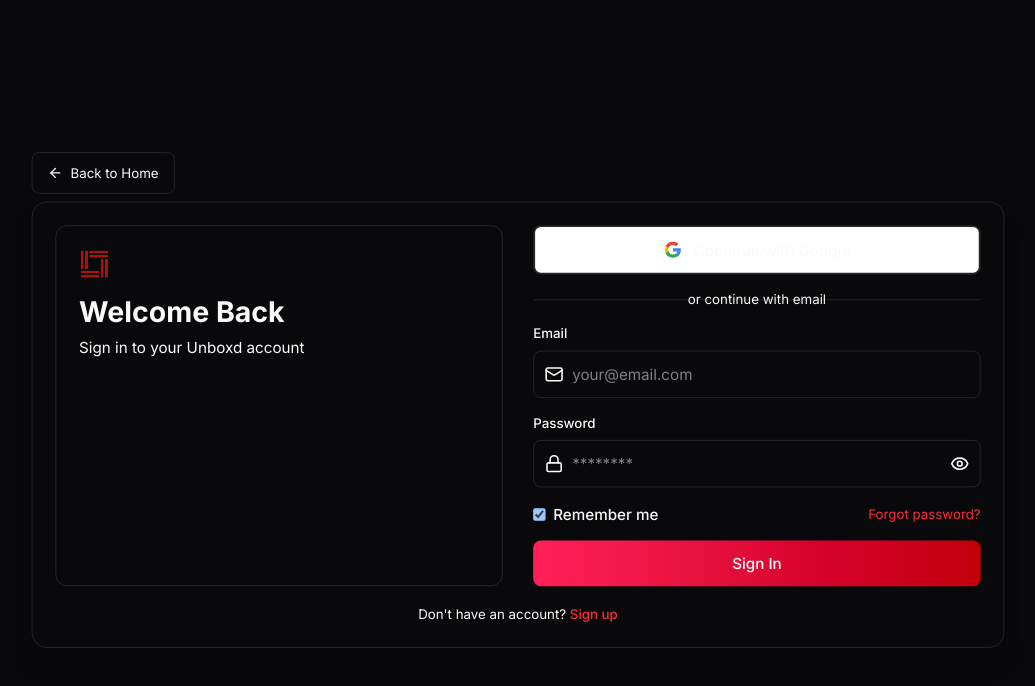
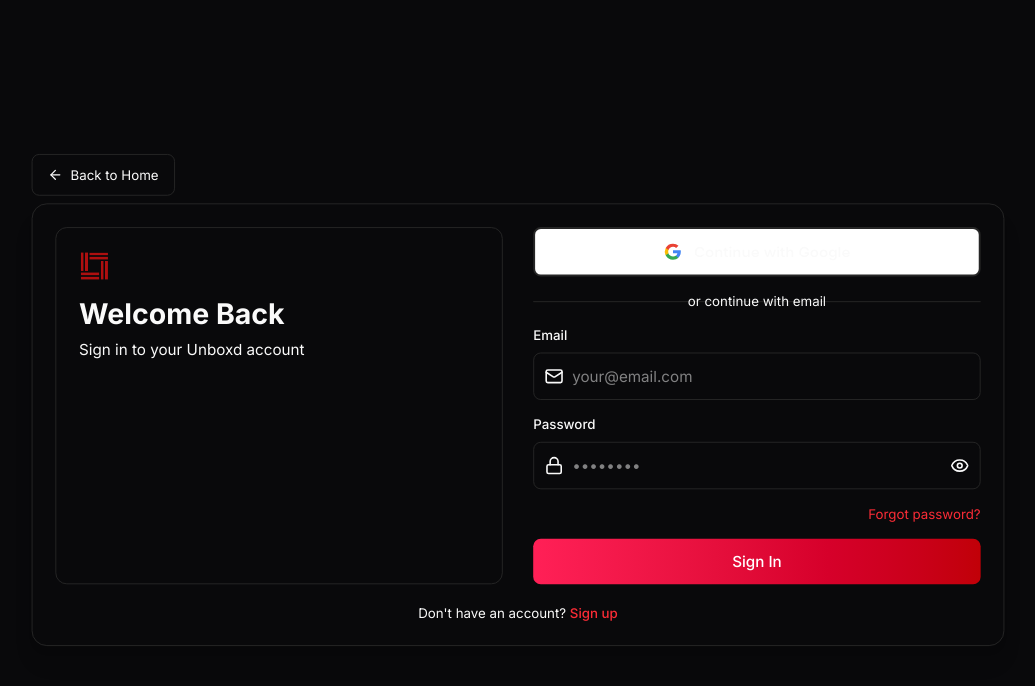
Before and after one commit to BreicheSinal/unboxd, a React (Vite) app: page /signin in a window 1280 px wide. Shown: the top 686 px of the page, without its empty margins (122-1157 px from the left). Built offline with nearby package versions, Linux system fonts and the light colour scheme; no server answers.

Commit message:
Update SignIn page auth behavior

```diff
--- a/src/app/pages/SignInPage.tsx
+++ b/src/app/pages/SignInPage.tsx
@@ -14,7 +14,6 @@ export function SignInPage() {
   const [mounted, setMounted] = useState(false);
   const [email, setEmail] = useState("");
   const [password, setPassword] = useState("");
-  const [rememberMe, setRememberMe] = useState(true);
   const [showPassword, setShowPassword] = useState(false);
   const [error, setError] = useState("");
   const dispatch = useAppDispatch();
@@ -54,11 +53,11 @@ export function SignInPage() {
       ? "/assets/icons/ICON_WHITE.svg"
       : "/assets/icons/ICON_BLACK.svg";
 
-  const handleSubmit = async (e: React.FormEvent) => {
+  const handleSubmit = async (e: React.SyntheticEvent) => {
     e.preventDefault();
     setError("");
     try {
-      await dispatch(signInWithEmail({ email, password, rememberMe })).unwrap();
+      await dispatch(signInWithEmail({ email, password })).unwrap();
     } catch (err) {
       setError(mapFirebaseError(err));
     }
@@ -66,10 +65,10 @@ export function SignInPage() {
 
   const handleGoogleSignIn = async () => {
     setError("");
+    const target = redirectFromState || fallbackRedirect;
+    sessionStorage.setItem("postAuthRedirect", target);
     try {
-      const target = redirectFromState || fallbackRedirect;
-      sessionStorage.setItem("postAuthRedirect", target);
-      await dispatch(signInWithGoogle(rememberMe)).unwrap();
+      await dispatch(signInWithGoogle()).unwrap();
     } catch (err) {
       setError(mapFirebaseError(err));
     }
@@ -154,7 +153,7 @@ export function SignInPage() {
                         type={showPassword ? "text" : "password"}
                         value={password}
                         onChange={(e) => setPassword(e.target.value)}
-                        placeholder="********"
+                        placeholder="••••••••"
                         required
                         className="w-full rounded-lg border border-border bg-accent py-3 pl-10 pr-12 focus:outline-none focus:ring-2 focus:ring-red-500"
                       />
@@ -168,16 +167,7 @@ export function SignInPage() {
                     </div>
                   </div>
 
-                  <div className="flex items-center justify-between text-sm">
-                    <label className="flex cursor-pointer items-center gap-2">
-                      <input
-                        type="checkbox"
-                        checked={rememberMe}
-                        onChange={(event) => setRememberMe(event.target.checked)}
-                        className="rounded"
-                      />
-                      <span className="text-muted-foreground">Remember me</span>
-                    </label>
+                  <div className="flex justify-end text-sm">
                     <Link to="/forgot-password" className="text-red-500 hover:underline">
                       Forgot password?
                     </Link>
```
